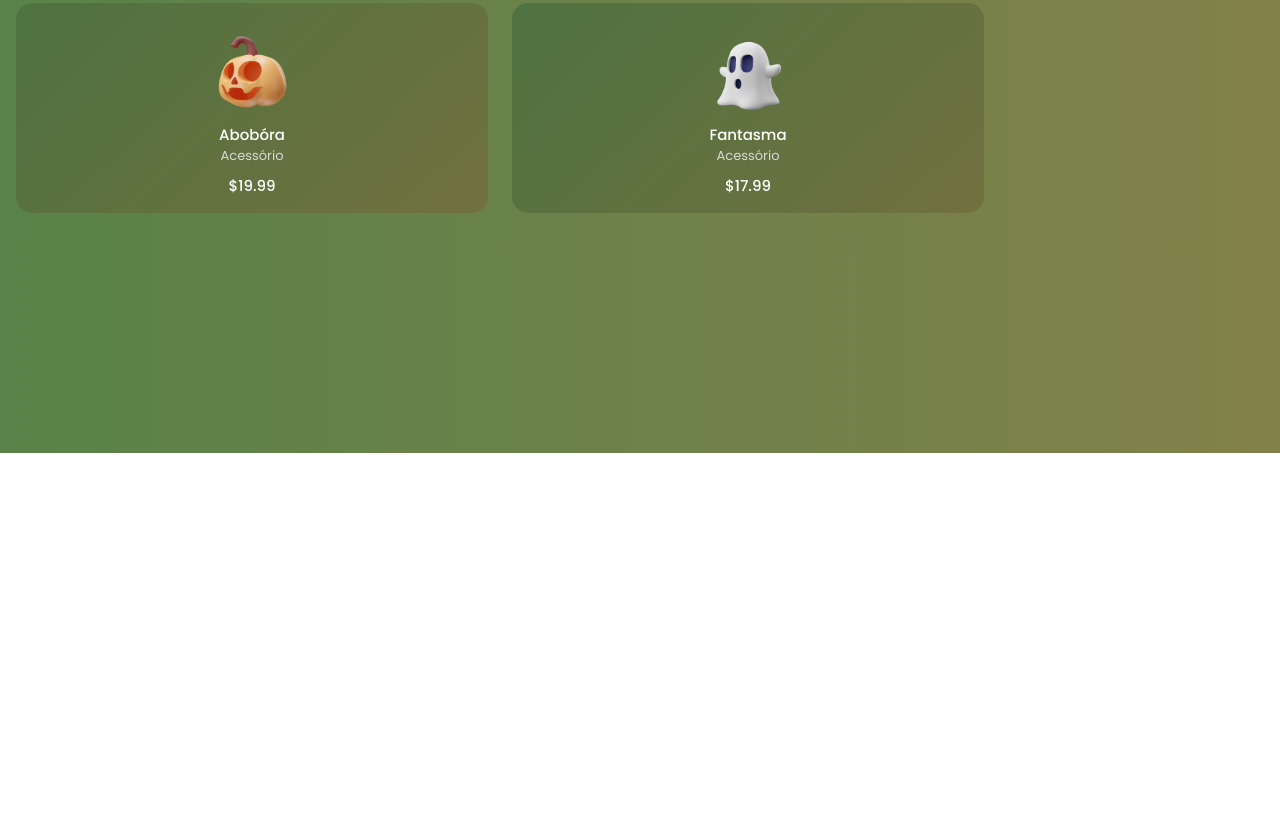
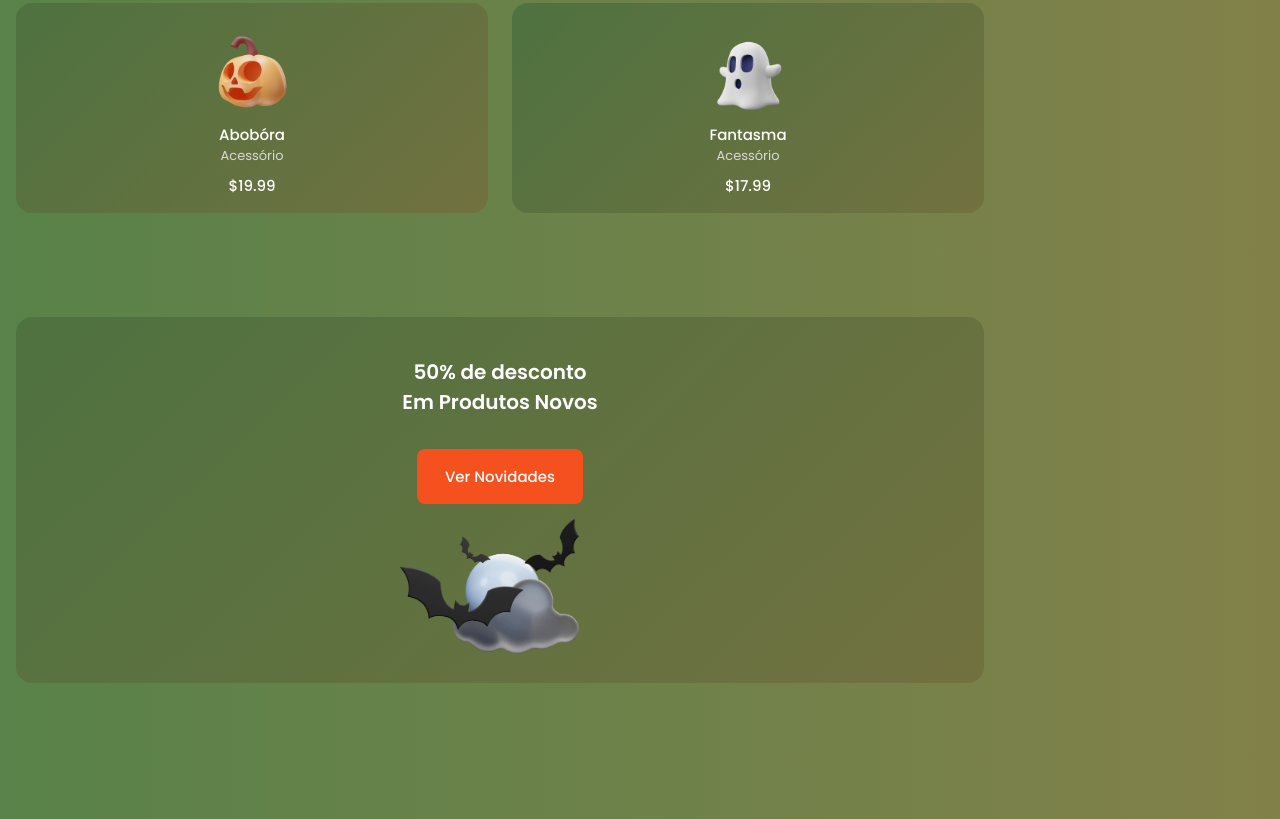
Before and after one commit to freiremilena/Halloween-CandyShop, a plain HTML site: page index.html in a window 1280 px wide. Shown: the part 2545-3364 px from the top of the page. Before the commit the page ends 2998 px from the top, so only its background shows below. Drawn offline with nearby package versions, Linux system fonts and the light colour scheme.

Commit message:
add discount section

```diff
--- a/assets/css/style.css
+++ b/assets/css/style.css
@@ -412,3 +412,20 @@ button {
 .trick__content:hover .trick__button {
   right: 0;
 }
+.discount__container {
+  background: var(--container-color);
+  border-radius: 1rem;
+  padding: 2.5rem 0 1.5rem;
+  row-gap: 0.75rem;
+}
+.discount__data {
+  text-align: center;
+}
+.discount__title {
+  font-size: var(--h2-font-size);
+  margin-bottom: var(--mb-2);
+}
+.discount__img {
+  width: 200px;
+  justify-self: center;
+}
--- a/index.html
+++ b/index.html
@@ -235,7 +235,13 @@
     </section>
 
     <section class="section discount">
-
+      <div class="discount__container container grid">
+        <div class="discount__data">
+          <h2 class="discount__title">50% de desconto <br> Em Produtos Novos</h2>
+          <a href="#" class="button">Ver Novidades</a>
+        </div>
+        <img src="assets/img/discount-img.png" alt="" class="discount__img">
+      </div>
     </section>
   </main>
   <footer class="footer section">
```
